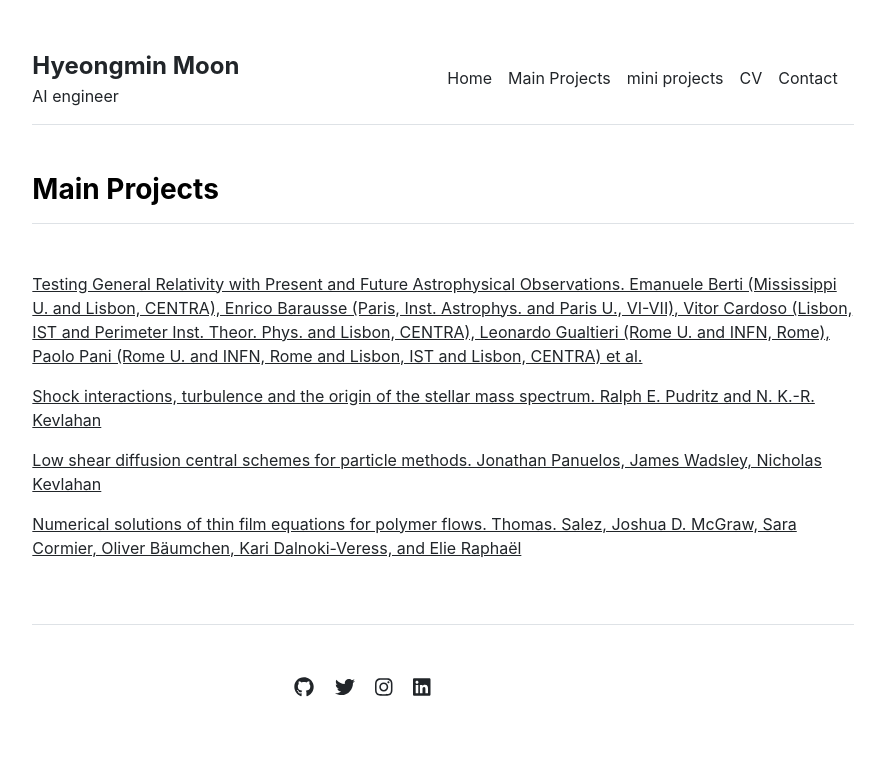
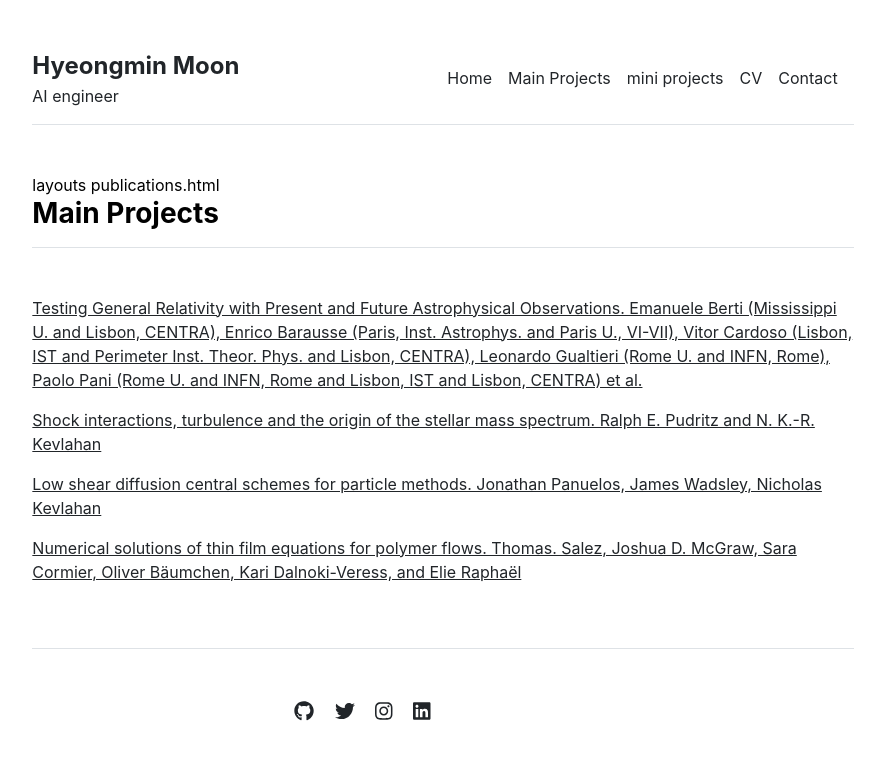
Before and after one commit to HyeongminMoon/HyeongminMoon.github.io, a Jekyll site: the page built from publications.md, in a window 1280 px wide. Shown: the top 760 px of the page, without its empty margins (197-1082 px from the left). Built offline with Jekyll 4.4.1, drawn with Linux system fonts in a browser that asks for light colours.

Commit message:
Update publications.html

```diff
--- a/_layouts/publications.html
+++ b/_layouts/publications.html
@@ -2,4 +2,6 @@
 layout: default
 ---
 
+layouts publications.html
+
 {% include publications.html %}
```
